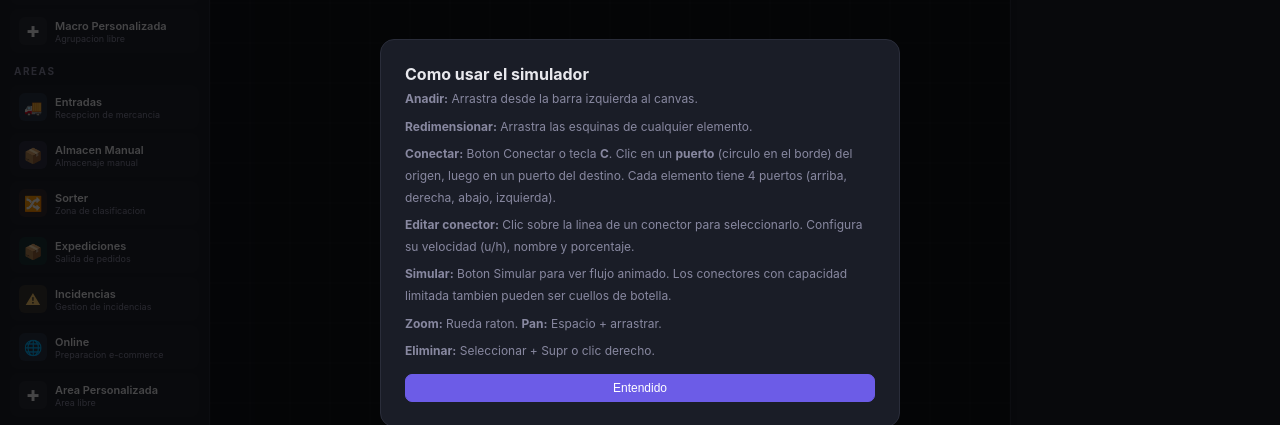
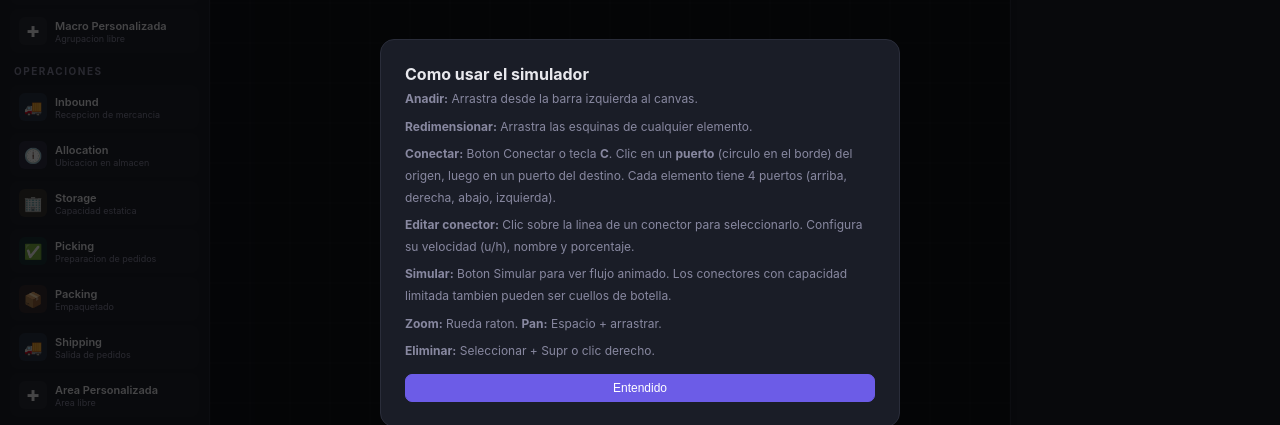
Before and after one commit to efeniasolutions-a11y/efenia-web-v1, a plain HTML site: page index.html in a window 1280 px wide. Shown: the part 167-592 px from the top of the page. Drawn offline with Linux system fonts and the light colour scheme.

Commit message:
feat: update toolbar with warehouse operation types and AGV
Replace legacy Areas section with 6 standard warehouse operations
(Inbound, Allocation, Storage, Picking, Packing, Shipping) and add
AGV to Elements section, matching the new TYPES defined in app.js.

Co-Authored-By: Claude Sonnet 4.6 <noreply@anthropic.com>

```diff
--- a/index.html
+++ b/index.html
@@ -39,30 +39,30 @@
       <div><div class="tn">Macro Personalizada</div><div class="td">Agrupacion libre</div></div>
     </div>
 
-    <h3>Areas</h3>
-    <div class="tool-item" draggable="true" data-type="entradas">
+    <h3>Operaciones</h3>
+    <div class="tool-item" draggable="true" data-type="inbound">
       <div class="ti" style="background:rgba(116,185,255,.12);color:var(--blue);">&#128666;</div>
-      <div><div class="tn">Entradas</div><div class="td">Recepcion de mercancia</div></div>
+      <div><div class="tn">Inbound</div><div class="td">Recepcion de mercancia</div></div>
     </div>
-    <div class="tool-item" draggable="true" data-type="almacen_manual">
-      <div class="ti" style="background:rgba(162,155,254,.12);color:var(--accent-light);">&#128230;</div>
-      <div><div class="tn">Almacen Manual</div><div class="td">Almacenaje manual</div></div>
+    <div class="tool-item" draggable="true" data-type="allocation">
+      <div class="ti" style="background:rgba(162,155,254,.12);color:var(--accent-light);">&#128341;</div>
+      <div><div class="tn">Allocation</div><div class="td">Ubicacion en almacen</div></div>
     </div>
-    <div class="tool-item" draggable="true" data-type="sorter_area">
-      <div class="ti" style="background:rgba(225,112,85,.12);color:var(--red);">&#128256;</div>
-      <div><div class="tn">Sorter</div><div class="td">Zona de clasificacion</div></div>
+    <div class="tool-item" draggable="true" data-type="storage">
+      <div class="ti" style="background:rgba(253,203,110,.12);color:var(--yellow);">&#127970;</div>
+      <div><div class="tn">Storage</div><div class="td">Capacidad estatica</div></div>
     </div>
-    <div class="tool-item" draggable="true" data-type="expediciones_area">
-      <div class="ti" style="background:rgba(0,184,148,.12);color:var(--green);">&#128230;</div>
-      <div><div class="tn">Expediciones</div><div class="td">Salida de pedidos</div></div>
+    <div class="tool-item" draggable="true" data-type="picking">
+      <div class="ti" style="background:rgba(0,184,148,.12);color:var(--green);">&#9989;</div>
+      <div><div class="tn">Picking</div><div class="td">Preparacion de pedidos</div></div>
     </div>
-    <div class="tool-item" draggable="true" data-type="incidencias">
-      <div class="ti" style="background:rgba(253,203,110,.12);color:var(--yellow);">&#9888;</div>
-      <div><div class="tn">Incidencias</div><div class="td">Gestion de incidencias</div></div>
+    <div class="tool-item" draggable="true" data-type="packing">
+      <div class="ti" style="background:rgba(225,112,85,.12);color:var(--red);">&#128230;</div>
+      <div><div class="tn">Packing</div><div class="td">Empaquetado</div></div>
     </div>
-    <div class="tool-item" draggable="true" data-type="online">
-      <div class="ti" style="background:rgba(116,185,255,.12);color:var(--blue);">&#127760;</div>
-      <div><div class="tn">Online</div><div class="td">Preparacion e-commerce</div></div>
+    <div class="tool-item" draggable="true" data-type="shipping">
+      <div class="ti" style="background:rgba(116,185,255,.12);color:var(--blue);">&#128666;</div>
+      <div><div class="tn">Shipping</div><div class="td">Salida de pedidos</div></div>
     </div>
     <div class="tool-item" draggable="true" data-type="custom_area">
       <div class="ti" style="background:rgba(255,255,255,.05);color:var(--text);">&#10010;</div>
@@ -93,6 +93,10 @@
     <div class="tool-item" draggable="true" data-type="buffer">
       <div class="ti" style="background:rgba(162,155,254,.12);color:var(--accent-light);">&#9638;</div>
       <div><div class="tn">Buffer</div><div class="td">Zona de acumulacion</div></div>
+    </div>
+    <div class="tool-item" draggable="true" data-type="agv">
+      <div class="ti" style="background:rgba(116,185,255,.12);color:var(--blue);">&#129302;</div>
+      <div><div class="tn">AGV</div><div class="td">Vehiculo autonomo</div></div>
     </div>
     <div class="tool-item" draggable="true" data-type="custom">
       <div class="ti" style="background:rgba(255,255,255,.05);color:var(--text);">&#10010;</div>
```
